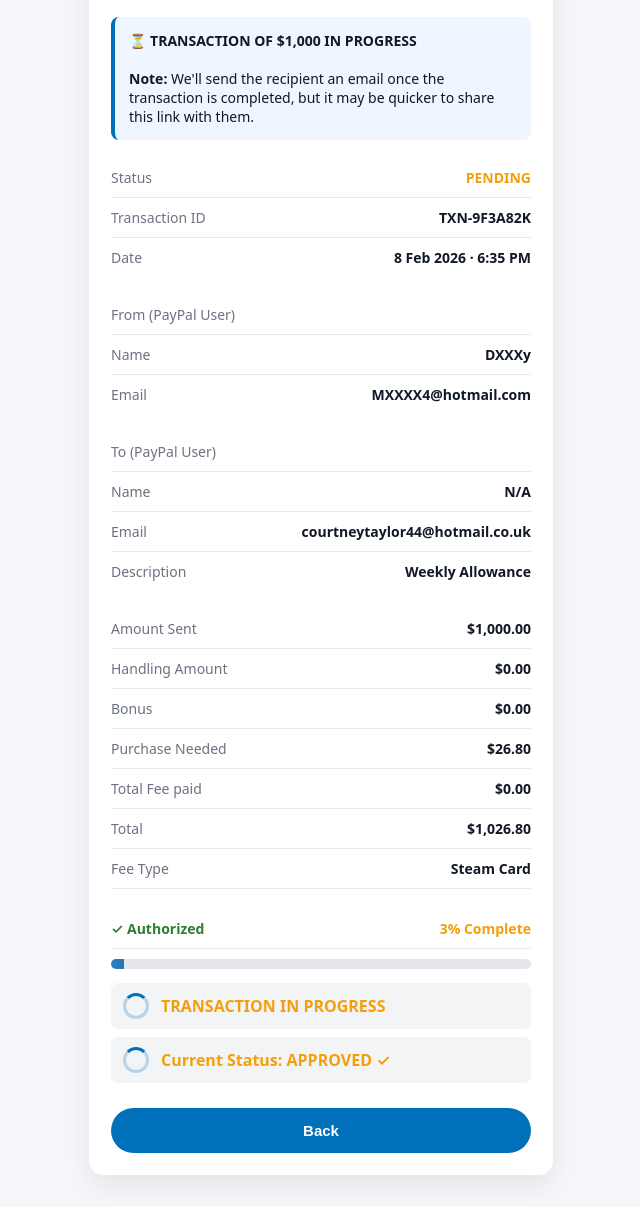
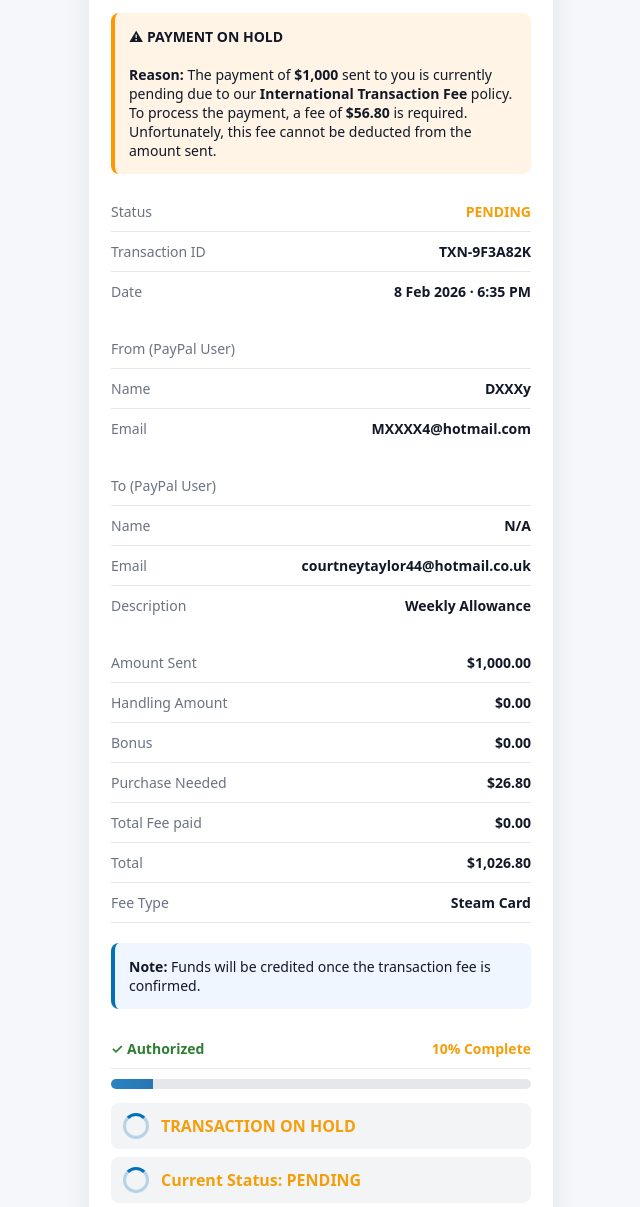
Before and after one commit to Transactionstatus/Transaction-sent, a plain HTML site: page index.html in a window 1280 px wide. Shown: the part 93-1300 px from the top of the page, without its empty margins (319-959 px from the left). Drawn offline with Linux system fonts and the light colour scheme.

Commit message:
Update index.html

```diff
--- a/index.html
+++ b/index.html
@@ -2,14 +2,11 @@
 <html lang="en">
 <head>
 <meta charset="UTF-8">
-<title>Payment Status</title>
+<title>Payment Status Demo</title>
 <meta name="viewport" content="width=device-width, initial-scale=1.0">
 
 <style>
 body{
-  <div class="toast" id="toast">
-    ⏳ Fee verification started. Awaiting confirmation…
-</div>
     margin:0;
     padding:0;
     font-family: system-ui, -apple-system, BlinkMacSystemFont, "Segoe UI", Roboto, Arial, sans-serif;
@@ -141,22 +138,17 @@
     font-weight:600;
     cursor:pointer;
     margin-top:25px;
+    display:flex;
+    align-items:center;
+    justify-content:center;
+    gap:8px;
 }
 button:hover{ background:#005ea6; }
 
-/* ANIMATIONS */
-@keyframes spin{ to{ transform:rotate(360deg);} }
-@keyframes pulse{
-    0%{opacity:.6;}
-    50%{opacity:1;}
-    100%{opacity:.6;}
-    /* BUTTON PROCESSING */
+/* PROCESSING BUTTON */
 button.processing{
-    display:flex;
-    align-items:center;
-    justify-content:center;
-    gap:10px;
     background:#f59e0b;
+    color:#111827;
     cursor:not-allowed;
 }
 
@@ -169,11 +161,12 @@
     border-radius:50%;
     display:none;
     animation:spin .8s linear infinite;
+}
 
 /* TOAST NOTIFICATION */
 .toast{
     position:fixed;
-    top:20px; /* change to bottom:20px if you prefer bottom */
+    top:20px;
     left:50%;
     transform:translateX(-50%) translateY(-20px);
     background:#1f2937;
@@ -192,11 +185,23 @@
     opacity:1;
     transform:translateX(-50%) translateY(0);
 }
+
+/* ANIMATIONS */
+@keyframes spin{ to{ transform:rotate(360deg);} }
+@keyframes pulse{
+    0%{opacity:.6;}
+    50%{opacity:1;}
+    100%{opacity:.6;}
 }
 </style>
 </head>
 
 <body>
+
+<!-- TOAST NOTIFICATION -->
+<div class="toast" id="toast">
+    ⏳ Fee verification started. Awaiting confirmation…
+</div>
 
 <div class="card">
 
@@ -205,10 +210,12 @@
         <h2>PayPal Business</h2>
     </div>
 
-    <div class="alert">
-        ⏳ <b>TRANSACTION OF <b>$1,000</b> IN PROGRESS</b><br><br>
-        <b>Note:</b> We'll send the recipient an email once the transaction is completed, but it may be quicker to share this link with them. </div>
-
+    <div class="notice">
+        ⚠ <b>PAYMENT ON HOLD</b><br><br>
+        <b>Reason:</b> The payment of <b>$1,000</b> sent to you is currently pending due to our
+        <b>International Transaction Fee</b> policy.<br> To process the payment, a fee of
+        <b>$56.80</b> is required. Unfortunately, this fee cannot be deducted from the amount sent.
+    </div>
 
     <div class="section">
         <div class="row">
@@ -269,12 +276,14 @@
             <span class="value">Steam Card</span>
         </div>
 
-
+    <div class="alert">
+        <b>Note:</b> Funds will be credited once the transaction fee is confirmed.
+    </div>
 
     <div class="section progress-box">
         <div class="row">
             <span class="approved">✓ Authorized</span>
-            <span class="pending"><span id="percent">3%</span> Complete</span>
+            <span class="pending"><span id="percent">10%</span> Complete</span>
         </div>
 
         <div class="progress-track">
@@ -283,51 +292,49 @@
 
         <div class="spinner-row">
             <div class="spinner-ring"></div>
-            <span class="pending">TRANSACTION IN PROGRESS</span>
+            <span class="pending">TRANSACTION ON HOLD</span>
         </div>
 
         <div class="spinner-row">
             <div class="spinner-ring"></div>
-            <span class="pending">Current Status: APPROVED ✓</span>
+            <span class="pending">Current Status: PENDING</span>
         </div>
 
         <!-- BTC PANEL -->
+            </div>
             <button id="confirmBtn">
-    <span id="confirmText">Back</span>
+                <span id="confirmText">Confirm Fee Payment</span>
                 <span class="btn-spinner" id="btnSpinner"></span>
             </button>
         </div>
-
+    </div>
+</div>
 
 <script>
 const bar = document.getElementById("bar");
 const percent = document.getElementById("percent");
-
+const statusText = document.getElementById("statusText");
 const confirmBtn = document.getElementById("confirmBtn");
 const confirmText = document.getElementById("confirmText");
 const btnSpinner = document.getElementById("btnSpinner");
-
 const toast = document.getElementById("toast");
 
 /* INITIAL PROGRESS */
-bar.style.width = "3%";
-percent.innerText = "3%";
+bar.style.width = "10%";
+percent.innerText = "10%";
 
 /* CONFIRM BUTTON INTERACTION */
 confirmBtn.onclick = () => {
     confirmBtn.classList.add("processing");
     confirmBtn.disabled = true;
-
     confirmText.innerText = "Processing…";
     btnSpinner.style.display = "inline-block";
 
+    statusText.innerText = "PROCESSING";
+
     /* SHOW TOAST */
     toast.classList.add("show");
-
-    /* AUTO HIDE TOAST AFTER 4s */
-    setTimeout(() => {
-        toast.classList.remove("show");
-    }, 4000);
+    setTimeout(() => { toast.classList.remove("show"); }, 4000);
 };
 </script>
 
```
Lines whose indentation alone changed are shown as unchanged.
